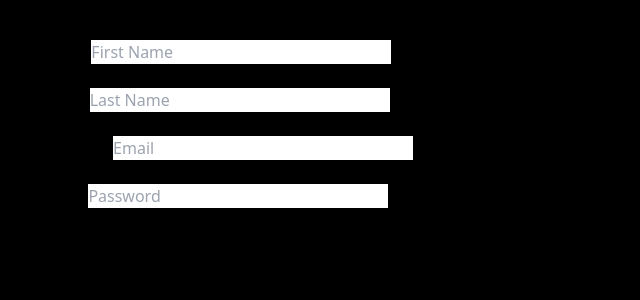
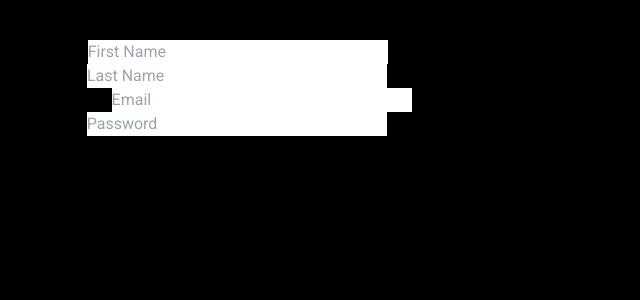
Before and after one commit to alongkornn/web-vrgame-frontend, a Next.js app: page /register in a window 1280 px wide. Shown: the top 300 px of the page, without its empty margins (0-640 px from the left). Built offline with nearby package versions, Linux system fonts and the light colour scheme.

Commit message:
create checkpoint category

```diff
--- a/package.json
+++ b/package.json
@@ -13,6 +13,7 @@
     "@emotion/styled": "^11.13.5",
     "@fontsource/roboto": "^5.1.0",
     "@mui/icons-material": "^6.1.8",
+    "@next/font": "^14.2.15",
     "axios": "^1.7.7",
     "dotenv": "^16.4.5",
     "next": "15.0.3",
--- a/src/app/globals.css
+++ b/src/app/globals.css
@@ -2,7 +2,12 @@
 @tailwind components;
 @tailwind utilities;
 
-body {
+:root {
+    --font-roboto: "Roboto", sans-serif;
+  }
+
+  body {
+    font-family: var(--font-roboto);
     background-color: black;
     margin: 1rem;
-}
+  }
--- a/src/app/layout.tsx
+++ b/src/app/layout.tsx
@@ -2,6 +2,13 @@ import type { Metadata } from "next";
 import localFont from "next/font/local";
 import "./globals.css";
 import NavWrapper from "./NavWrapper";
+import { Roboto } from "next/font/google";
+
+const roboto = Roboto({
+  subsets: ["latin"],
+  weight: ["400", "700"],
+  variable: "--font-roboto",
+});
 
 const geistSans = localFont({
   src: "./fonts/GeistVF.woff",
@@ -27,7 +34,7 @@ export default function RootLayout({
   return (
     <html lang="en">
       <body
-        className={`${geistSans.variable} ${geistMono.variable} antialiased`}
+        className={`${roboto.variable} ${geistSans.variable} antialiased`}
       >
         <NavWrapper>{children}</NavWrapper>
       </body>
--- a/src/app/register/page.tsx
+++ b/src/app/register/page.tsx
@@ -4,16 +4,56 @@ import axios from "axios";
 import Link from "next/link";
 import { useRouter } from "next/navigation";
 import { useState } from "react";
+import { DefaultInput } from "../../../utils/input-form/defaultinput";
 
 export default function Page() {
-  const [data, setData] = useState({});
+  const [data, setData] = useState(DefaultInput);
+  const [isValidEmail, setIsValidEmail] = useState(true); // สถานะ
+  const [isValidPassword, setIsValidPassword] = useState(true); // สถานะ
   const router = useRouter();
 
-  const handleChange = (e: any) => {
-    setData({ ...data, [e.target.name]: e.target.value });
+  // ตรวจสอบอีเมล
+  const validateEmail = (email: string) => {
+    const emailRegex = /^[^\s@]+@[^\s@]+\.[^\s@]+$/;
+    return emailRegex.test(email);
   };
 
-  const handleSubmit = async () => {
+  // ตรวจสอบรหัสผ่าน
+  const validatePassword = (password: string) => {
+    return password.length >= 8;
+  };
+
+  const handleChange = (e: React.ChangeEvent<HTMLInputElement>) => {
+    const { name, value } = e.target;
+    setData({ ...data, [name]: value });
+
+    if (name === "email") {
+      setIsValidEmail(validateEmail(value)); // ตรวจสอบอีเมล
+    }
+
+    if (name === "password") {
+      setIsValidPassword(validatePassword(value)); // ตรวจสอบรหัสผ่าน
+    }
+  };
+
+  const handleSubmit = async (e: React.FormEvent) => {
+    e.preventDefault();
+
+    if (!isValidEmail) {
+      alert("กรุณากรอกอีเมลที่ถูกต้อง!");
+      return;
+    }
+
+    if (!isValidPassword) {
+      alert("รหัสผ่านต้องมีอย่างน้อย 8 ตัวอักษร!");
+      return;
+    }
+
+    if (!data.firstname || !data.lastname) {
+      alert("กรุณากรอกข้อมูลให้ครบถ้วน!");
+      return;
+    }
+
     try {
       const response = await axios.post(
         `http://localhost:8000/api/auth/register`,
@@ -21,11 +61,11 @@ export default function Page() {
       );
 
       if (response.status === 200) {
-        await alert(response.data.message);
+        alert(response.data.message);
         router.push("/login"); // Redirect ไปหน้า /login
       }
-    } catch (error) {
-      await alert("Email is already");
+    } catch (error: any) {
+      alert(error.response?.data?.message || "เกิดข้อผิดพลาด");
       console.log(error);
     }
   };
@@ -36,76 +76,99 @@ export default function Page() {
         className="text-center bg-white rounded-[20px] text-[#000]"
         style={{
           width: "500px",
-          height: "480px"
+          height: "520px"
         }}
       >
         <h1 className="text-[32px] mt-5 font-bold">Sign up</h1>
-        <form className="mt-10">
+        <form className="mt-10" onSubmit={handleSubmit}>
+          <div className="mb-4">
             <span className="mr-3 font-bold">Firstname</span>
             <input
               type="text"
               name="firstname"
               placeholder="First Name"
-            onChange={(e) => handleChange(e)}
+              value={data.firstname}
+              onChange={handleChange}
               className="p-2 ml-6 border border-gray-300 rounded-md focus:outline-none focus:ring-2 focus:ring-blue-500"
               style={{
                 width: "300px"
               }}
             />
-          <br />
-          <br />
+          </div>
 
+          <div className="mb-4">
             <span className="mr-3 font-bold">Lastname</span>
             <input
               type="text"
               name="lastname"
               placeholder="Last Name"
-            onChange={(e) => handleChange(e)}
+              value={data.lastname}
+              onChange={handleChange}
               className="p-2 ml-7 border border-gray-300 rounded-md focus:outline-none focus:ring-2 focus:ring-blue-500"
               style={{
                 width: "300px"
               }}
             />
-          <br />
-          <br />
+          </div>
 
+          <div className="mb-4">
             <span className="mr-3 font-bold">Email</span>
             <input
               type="email"
               name="email"
               placeholder="Email"
-            onChange={(e) => handleChange(e)}
-            className="p-2 border border-gray-300 rounded-md focus:outline-none focus:ring-2 focus:ring-blue-500"
+              value={data.email}
+              onChange={handleChange}
+              className={`p-2 border rounded-md focus:outline-none focus:ring-2 ${
+                isValidEmail
+                  ? "border-gray-300 focus:ring-blue-500"
+                  : "border-red-500 focus:ring-red-500"
+              }`}
               style={{
                 width: "300px",
                 marginLeft: "3.5rem"
               }}
             />
-          <br />
-          <br />
+            {!isValidEmail && (
+              <p className="text-red-500 mt-1">รูปแบบอีเมลไม่ถูกต้อง</p>
+            )}
+          </div>
 
+          <div className="mb-4">
             <span className="mr-3 font-bold">Password</span>
             <input
               type="password"
               name="password"
               placeholder="Password"
-            onChange={(e) => handleChange(e)}
-            className="p-2 ml-6 border border-gray-300 rounded-md focus:outline-none focus:ring-2 focus:ring-blue-500"
+              value={data.password}
+              onChange={handleChange}
+              className={`p-2 ml-6 border rounded-md focus:outline-none focus:ring-2 ${
+                isValidPassword
+                  ? "border-gray-300 focus:ring-blue-500"
+                  : "border-red-500 focus:ring-red-500"
+              }`}
               style={{
                 width: "300px"
               }}
             />
-        </form>
+            {!isValidPassword && (
+              <p className="text-red-500 mt-1">
+                รหัสผ่านต้องมีอย่างน้อย 8 ตัวอักษร
+              </p>
+            )}
+          </div>
 
           <button
-          className="mt-8  bg-[#C8F321] text-black rounded-[20px] px-6 py-1 font-bold"
-          onClick={handleSubmit}
+            type="submit"
+            className="mt-8 bg-[#C8F321] text-black rounded-[20px] px-6 py-1 font-bold"
+            disabled={!isValidEmail || !isValidPassword}
           >
             Register
           </button>
+        </form>
 
         <p className="font-bold mt-5">
-          Alread have an account?{" "}
+          Already have an account?{" "}
           <Link className="text-[#4282DA]" href="/login">
             Sign in
           </Link>
--- /dev/null
+++ b/utils/input-form/defaultinput.ts
@@ -0,0 +1,6 @@
+export const DefaultInput = {
+    firstname: "",
+    lastname: "",
+    email: "",
+    password: ""
+}
```
Also changed, not shown: src/app/checkpoints/force/page.tsx (added, +9 -0 lines), src/app/checkpoints/momentum/page.tsx (added, +9 -0 lines), src/app/checkpoints/page.tsx (+33 -3 lines), src/app/checkpoints/projectile/page.tsx (added, +7 -0 lines), src/app/home/page.tsx (+5 -5 lines), 1 other file (tests, documents, lock files or other folders). Lines whose indentation alone changed are shown as unchanged.
